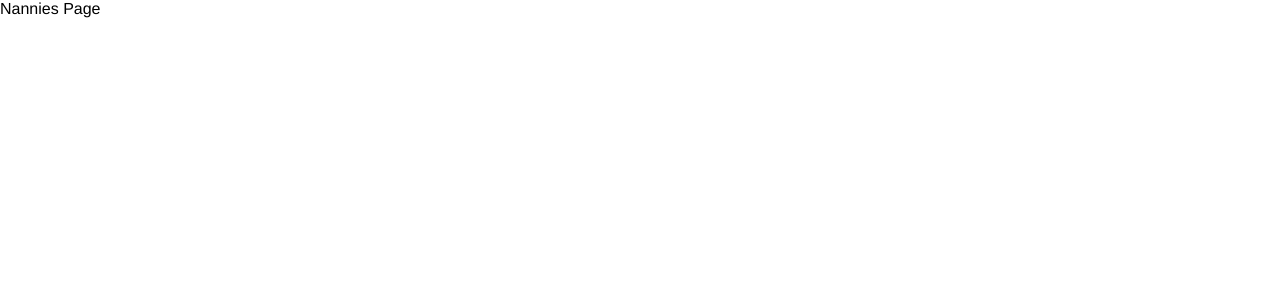
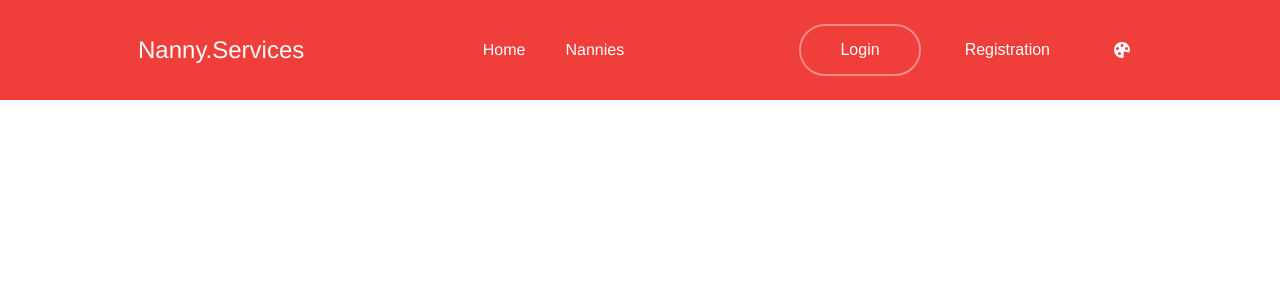
Before and after one commit to murselsen/NannyServices, a React (Vite) app: page /nannies in a window 1280 px wide. Shown: the top 300 px of the page. Built offline with nearby package versions, Linux system fonts and the light colour scheme; no server answers; the database is empty; a web font is replaced by a local one.

Commit message:
feat: add theme management and update Nannies page layout

```diff
--- a/src/App.jsx
+++ b/src/App.jsx
@@ -1,11 +1,18 @@
-import { Suspense, lazy } from "react";
+import { Suspense, lazy, useEffect } from "react";
 import "./App.css";
 import { Routes, Route } from "react-router-dom";
+import { useSelector } from "react-redux";
 
+// Pages
 const Home = lazy(() => import("./pages/Home/Home"));
 const Nannies = lazy(() => import("./pages/Nannies/Nannies"));
 
 const App = () => {
+  const themeMode = useSelector((state) => state.theme.mode);
+
+  useEffect(() => {
+    document.documentElement.setAttribute("data-theme", themeMode);
+  }, [themeMode]);
   return (
     <Suspense fallback={<div>Loading...</div>}>
       <Routes>
--- a/src/components/NavAuth/NavAuth.jsx
+++ b/src/components/NavAuth/NavAuth.jsx
@@ -10,7 +10,7 @@ import Registration from "../Registration/Registration";
 import { useState } from "react";
 import { useMediaQuery } from "react-responsive";
 
-const NavAuth = ({ flex = 1 }) => {
+const NavAuth = ({ flex }) => {
   const isTabletOrMobile = useMediaQuery({
     maxWidth: 1024,
   });
--- a/src/pages/Nannies/Nannies.jsx
+++ b/src/pages/Nannies/Nannies.jsx
@@ -5,13 +5,27 @@ import Css from "./Nannies.module.css";
 // Redux
 import { useSelector, useDispatch } from "react-redux";
 import { fetchNannies } from "../../redux/nannies/thunks.js";
+
+// Components
+import NavList from "../../components/NavList/NavList";
+import NavAuth from "../../components/NavAuth/NavAuth";
+import NavLogo from "../../components/NavLogo/NavLogo";
+
 const Nannies = () => {
   const dispatch = useDispatch();
   useEffect(() => {
     dispatch(fetchNannies());
   }, [dispatch]);
 
-  return <div className={Css.NanniesPage}>Nannies Page</div>;
+  return (
+    <div className={Css.NanniesPage}>
+      <div className={Css.Navbar}>
+        <NavLogo flex={1} />
+        <NavList flex={1} />
+        <NavAuth />
+      </div>
+    </div>
+  );
 };
 
 export default Nannies;
--- a/src/pages/Nannies/Nannies.module.css
+++ b/src/pages/Nannies/Nannies.module.css
@@ -0,0 +1,7 @@
+.Navbar {
+    background-color: var(--primary-color);
+    display: flex;
+    align-items: center;
+    justify-content: space-between;
+    padding: 20px 128px;
+}
--- a/src/redux/auth/slice.js
+++ b/src/redux/auth/slice.js
@@ -2,7 +2,7 @@ import { createSlice } from "@reduxjs/toolkit";
 import { loginUser } from "./thunks.js";
 const initialState = {
   isLoggedIn: false,
-  user: null,
+  user: {},
   token: null,
   loading: false,
   error: null,
@@ -13,8 +13,7 @@ const authSlice = createSlice({
   initialState,
   reducers: {
     setUser: (state, action) => {
-      console.log("Setting user:", action);
-      // state.user = action.payload;
+      state.user = action.payload;
     },
   },
   extraReducers: (builder) => {
--- a/src/redux/auth/thunks.js
+++ b/src/redux/auth/thunks.js
@@ -20,7 +20,8 @@ export const loginUser = createAsyncThunk(
       signInWithEmailAndPassword(auth, credentials.email, credentials.password)
         .then((userCredential) => {
           console.log("User logged in:", userCredential, userCredential.user);
-          return thunkAPI.dispatch(setUser(userCredential));
+          thunkAPI.dispatch(setUser(userCredential.user));
+          console.clear();
         })
         .catch((error) => {
           console.error("Error logging in:", error);
--- a/src/redux/store.js
+++ b/src/redux/store.js
@@ -1,10 +1,15 @@
 import { configureStore } from "@reduxjs/toolkit";
+
+// Redux Slices
 import nanniesReducer from "./nannies/slice.js";
 import authReducer from "./auth/slice.js";
+import themeReducer from "./themeSlice.js";
+
 const rootReducer = configureStore({
   reducer: {
     auth: authReducer,
     nannies: nanniesReducer,
+    theme: themeReducer,
   },
 });
 
--- /dev/null
+++ b/src/redux/themeSlice.js
@@ -0,0 +1,20 @@
+import { createSlice } from "@reduxjs/toolkit";
+
+const theme = createSlice({
+  name: "theme",
+  initialState: {
+    mode: "red",
+  },
+  reducers: {
+    setMode: (state, action) => {
+      state.mode = action.payload;
+    },
+  },
+  selectors: {
+    getMode: (state) => state.theme.mode,
+  },
+});
+
+export default theme.reducer;
+export const { setMode } = theme.actions;
+export const { getMode } = theme.selectors;
```
